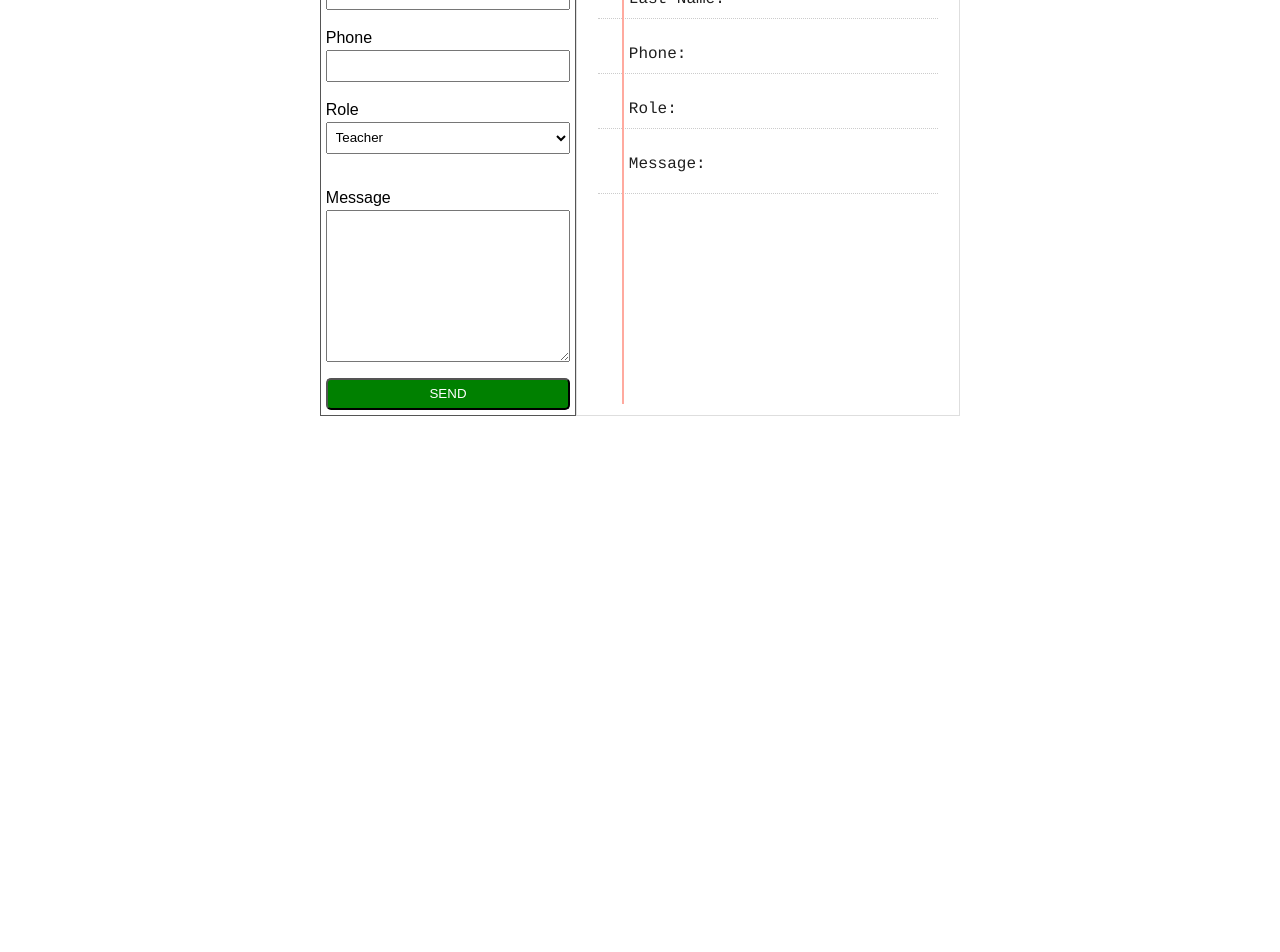
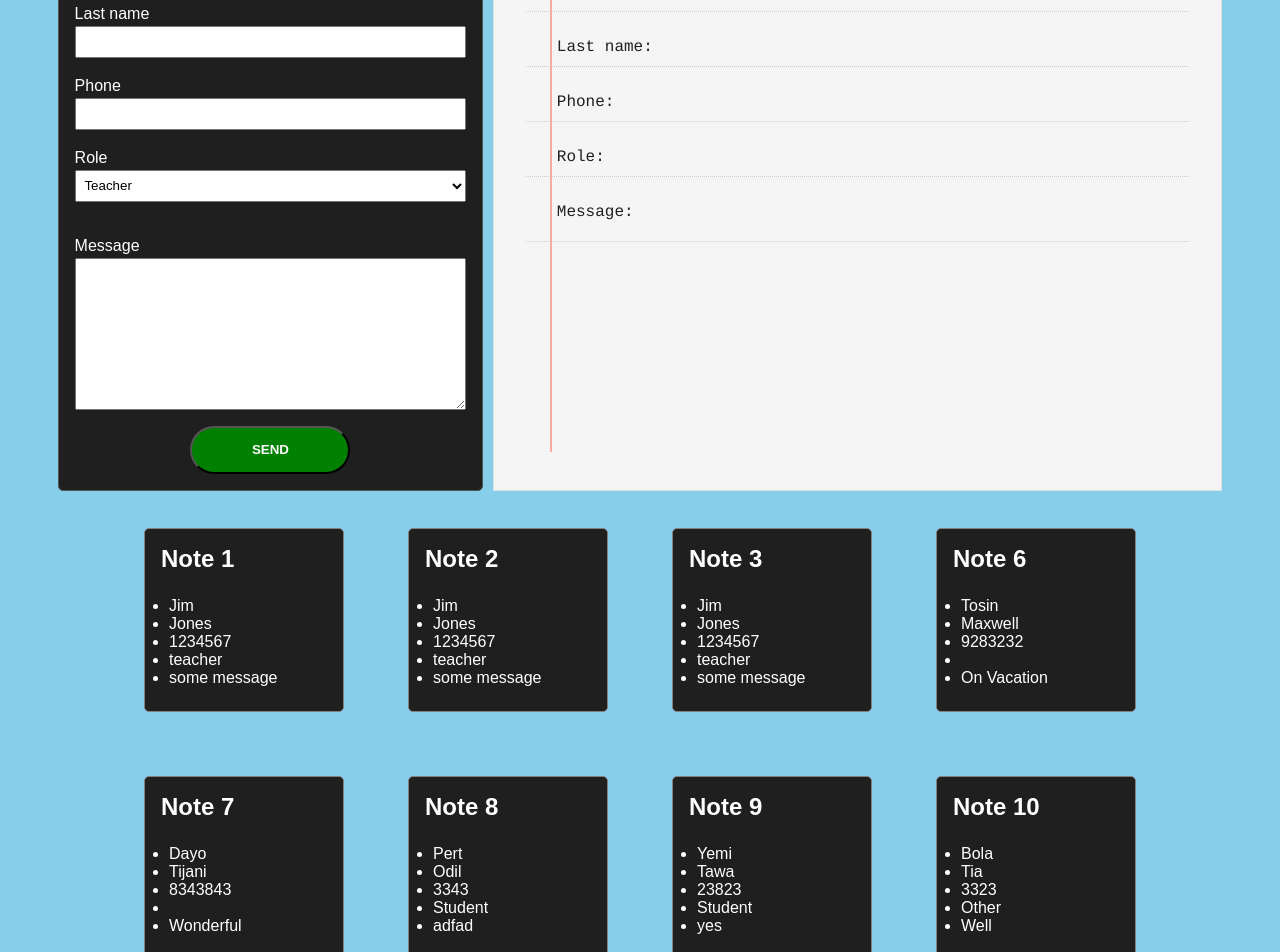
Before and after one commit to stacknatic/recipes, a React (Create React App) app: page / in a window 1280 px wide. Shown: the part 140-1092 px from the top of the page. Before the commit the page ends 800 px from the top, so only its background shows below. Built offline with nearby package versions, Linux system fonts and the light colour scheme; data requests are answered from the project's data file.

Commit message:
add note post

```diff
--- /dev/null
+++ b/db.json
@@ -0,0 +1,92 @@
+{
+  "posts": [
+    {
+      "id": 1,
+      "fname": "Jim",
+      "lname": "Jones",
+      "phone": "1234567",
+      "role": "teacher",
+      "message": "some message"
+    },
+    {
+      "id": 2,
+      "fname": "Jim",
+      "lname": "Jones",
+      "phone": "1234567",
+      "role": "teacher",
+      "message": "some message"
+    },
+    {
+      "id": 3,
+      "fname": "Jim",
+      "lname": "Jones",
+      "phone": "1234567",
+      "role": "teacher",
+      "message": "some message"
+    },
+    {
+      "fname": "Tosin",
+      "lname": "Maxwell",
+      "phone": "9283232",
+      "role": "",
+      "message": "On Vacation",
+      "id": 6
+    },
+    {
+      "id": 7,
+      "fname": "Dayo",
+      "lname": "Tijani",
+      "phone": "8343843",
+      "role": "",
+      "message": "Wonderful"
+    },
+    {
+      "id": 8,
+      "fname": "Pert ",
+      "lname": "Odil",
+      "phone": "3343",
+      "role": "Student",
+      "message": "adfad"
+    },
+    {
+      "id": 9,
+      "fname": "Yemi",
+      "lname": "Tawa",
+      "phone": "23823",
+      "role": "Student",
+      "message": "yes"
+    },
+    {
+      "fname": "Bola",
+      "lname": "Tia",
+      "phone": "3323",
+      "role": "Other",
+      "message": "Well",
+      "id": 10
+    },
+    {
+      "fname": "Tumi",
+      "lname": "Ninu",
+      "phone": "388343",
+      "role": "Student",
+      "message": "Oluko",
+      "id": 11
+    },
+    {
+      "fname": "Evander ",
+      "lname": "Holyfield",
+      "phone": "01923344",
+      "role": "Student",
+      "message": "Living la vida loca in the South of Spain.",
+      "id": 12
+    },
+    {
+      "fname": "Dami",
+      "lname": "Krane",
+      "phone": "292932",
+      "role": "Other",
+      "message": "La campaigne",
+      "id": 13
+    }
+  ]
+}
--- a/src/App.css
+++ b/src/App.css
@@ -3,14 +3,18 @@
   margin: 0;
   box-sizing: border-box;
 }
+
 .App{
   display: flex;
+  flex-wrap: wrap;
   justify-content: center;
+  margin: 2rem;
 
   /* justify-content: space-between; */
 }
 body{
   font-family:"Raleway", sans-serif;
+  background-color: skyblue;
 
 
 }
@@ -22,14 +26,21 @@ p{
   font-weight: bold;
 }
 
+form, .preview{
+  margin: 0.3rem;
+}
+
 form{
+  flex-basis: 35%;
   display: flex;
   flex-direction: column;
-  /* margin: 1rem; */
+  padding: 1rem;
   line-height: 1.5rem;
   width: 16rem;
   border: 1px solid #555;
-  padding: 0.3rem;
+  color: #fff;
+  background-color: #1f1f1f;
+  border-radius: 5px;
 
 }
 form select{
@@ -48,30 +59,28 @@ form input, select{
   font-family: inherit;
 }
 .submit-button{
-  height: 2rem;
+  height: 3rem;
   background-color: green;
   color: #fff;
-  border-radius: 5px;
-}
+  border-radius: 25px;
+  min-width: 10rem;
+  font-weight: bold;
+  margin: auto;
 
-.modal-button{
-  background-color: green;
-  padding: 0.4rem;
-  margin-right: 1rem;
-  border-radius: 5px;
 }
 
 .preview{
+  flex-basis: 60%;
   width: 24rem;
   height: auto;
-  padding: 0.3rem;
+  padding: 1rem;
 
   color: #1f1f1f;
   font-size: 16px;
-  /* padding: 0 !important; */
   font-family: courier, monospace;
   border: 1px solid #dedede;
   font-family: courier, monospace;
+  background-color: #f5f5f5;
 }
 .preview li{
   margin: 1rem;
@@ -80,7 +89,6 @@ form input, select{
   text-indent: 5px;
   height: auto;
   padding: 10px;
-  text-transform: capitalize;
 }
 
 .preview li:hover {
@@ -107,3 +115,24 @@ form input, select{
   margin: 0;
 
 }
+
+.notes{
+  flex-basis: 50%;
+  margin: 2rem;
+  border: 1px solid gray;
+  border-radius: 5px;
+  padding: 0.5rem;
+  background-color: #1f1f1f;
+  color: white;
+  min-width: 200px;
+
+
+}
+
+.notes h2{
+  text-align: unset;
+}
+
+.notes ul{
+  padding: 1rem;
+}
--- a/src/App.js
+++ b/src/App.js
@@ -1,68 +1,106 @@
-import React from 'react';
-import { Component } from 'react';
-import Preview from './Components/Preview';
+import React from "react";
+import { Component } from "react";
+import Preview from "./Components/Preview";
+import axios from "axios";
+
+import "./App.css";
+import "./Modal.css";
+import Input from "./Components/Input";
+import Modal from "./Components/Modal";
+import Notes from "./Components/Notes";
+
+class App extends Component {
+  state = {
+    showModal: false,
+    note: {
+      fname: "",
+      lname: "",
+      phone: "",
+      role: "",
+      message: ""
+    },
+    data: []
+  };
 
 
-import './App.css';
-import './Modal.css'
-import Input from './Components/Input';
-import Modal from './Components/Modal';
+  componentDidMount(){
+    axios.get("http://localhost:3015/posts/")
+    .then(response => this.setState({data: response.data }))
+
+  }
 
 
-class App extends Component{
-  state ={
-    showModal: false,
-    fname: '',
-    lname: '',
-    phone: '',
-    role: '',
-    message: ''
-  }
   modalHandler = (e) => {
-    e.preventDefault()
+    e.preventDefault();
     this.setState({
-      showModal: !this.state.showModal
-    })
-  }
+      showModal: !this.state.showModal,
+    });
+  };
 
   inputHandler = (e) => {
+    this.setState({
+      note:{
+        ...this.state.note,
+        [e.target.name]: e.target.value,
+      }
+    });
+  };
 
-    this.setState({
-      [e.target.name]: e.target.value,
-      [e.target.name]: e.target.value,
-      [e.target.name]: e.target.value,
-      [e.target.name]: e.target.value,
-      [e.target.name]: e.target.value,
-      [e.target.name]: e.target.value
+  submitHandler = () => {
+      axios.post("http://localhost:3015/posts/", this.state.note )
+      .then(response => console.log('response',  response))
+      .catch(error => console.log('error', error))
+      this.setState({
+        showModal: false,
+        note: {
+          fname: '',
+          lname: '',
+          phone: '',
+          role: '',
+          message: ''
+        },
+      })
+      // axios.get('http://localhost:4001/posts/').then(response => this.setState({ data: response.data }))
+
+  }
 
 
 
+  render() {
+    console.log('new data: ' + this.state.data)
 
-    });
-  }
-  render(){
+    const Results = () => {
+      const notes = this.state.data.map((note) => {
+        return (
+          <div key={note.id}>
+            <Notes
+              id={note.id}
+              fname={note.fname}
+              lname={note.lname}
+              phone={note.phone}
+              role={note.role}
+              message={note.message}
+            />
+          </div>
+        );
+      });
+      return notes;
+    };
 
     return (
-
       <div className="App">
-
-        <Input
-        submit = {this.modalHandler}
-        inputHandler = {this.inputHandler}
-
+        <Input submit={this.modalHandler} inputHandler={this.inputHandler} />
+        <Preview
+          {...this.state.note}
         />
-        <Preview
-        fname={this.state.fname}
-        lname={this.state.lname}
-        phone={this.state.phone}
-        role={this.state.role}
-        message={this.state.message}
-
-
-        />
-        {this.state.showModal && <Modal click={this.modalHandler} />}
-        {/* <Modal /> */}
-
+        {this.state.showModal && (
+          <Modal
+          click={this.modalHandler}
+          {...this.state.note}
+          submitHandler = {this.submitHandler}
+          />
+          )}
+        <Results />
       </div>
     );
   }
--- a/src/Components/Input.jsx
+++ b/src/Components/Input.jsx
@@ -5,19 +5,19 @@ const Input = (props) => {
             <form onSubmit={props.submit}>
 
                 <label htmlFor="fname">First name</label>
-                <input type="text" id='fname' name='fname'onInput={(e) => props.inputHandler(e)}/>
+                <input type="text" id='fname' name='fname'onInput={props.inputHandler}/>
                 <label htmlFor="lname">Last name</label>
-                <input type="text" id='lname' name='lname'onInput={(e) => props.inputHandler(e)}/>
+                <input type="text" id='lname' name='lname'onInput={props.inputHandler}/>
                 <label htmlFor="phone">Phone</label>
-                <input type="number" id='phone' name='phone' onInput={(e) => props.inputHandler(e)}/>
+                <input type="number" id='phone' name='phone' onInput={props.inputHandler}/>
                 <label htmlFor="role">Role</label>
-                <select name="role" id="role" onChange={(name, e) => props.inputHandler(name, e)}>
+                <select name="role" id="role" onChange={props.inputHandler}>
                 <option value="Teacher">Teacher</option>
                 <option value="Student">Student</option>
                 <option value="Other">Other</option>
                 </select>
                 <label htmlFor="message">Message</label>
-                <textarea name="message" id="message" cols="30" rows="10" onChange={(e) => props.inputHandler(e)}></textarea>
+                <textarea name="message" id="message" cols="30" rows="10" onChange={props.inputHandler}></textarea>
                 <input className="submit-button" type="submit" value="SEND"/>
             </form>
 
--- a/src/Components/Modal.jsx
+++ b/src/Components/Modal.jsx
@@ -3,19 +3,19 @@ import React from 'react';
 
 const Modal = (props) => {
     return(
-      <div class="modal-container">
-      <div class="modal-box">
-        <span class="modal-close-button" onClick={props.click}>x</span>
+      <div className="modal-container">
+      <div className="modal-box">
+        <span className="modal-close-button" onClick={props.click}>x</span>
         <h2 id="modal-heading">This is your note:</h2>
-        <p class="feedback"></p>
+        <p className="feedback"></p>
         <div>
             <p className="fnameview">First name: {props.fname}</p>
             <p className='lnameview'>Last name: {props.lname}</p>
             <p className='phoneview'>Phone: {props.phone}</p>
             <p className='roleview'>Role: {props.role}</p>
             <p className='messageview'>Message: {props.message}</p>
-            <button className='modal-button'>YES, I AM SURE</button>
-            <span>NO, I DON'T WANT TO POST IT</span>
+            <button className='modal-button' onClick={props.submitHandler}>YES, I AM SURE</button>
+            <button className="cancel" onClick={props.click}>NO, I DON'T WANT TO POST IT</button>
 
         </div>
       </div>
--- /dev/null
+++ b/src/Components/Notes.js
@@ -0,0 +1,20 @@
+import React from 'react';
+
+const Notes = (props) => {
+    return(
+        <div className='notes'>
+            <h2>Note {props.id}</h2>
+            <ul>
+
+            <li>{props.fname}</li>
+            <li>{props.lname}</li>
+            <li>{props.phone}</li>
+            <li>{props.role}</li>
+            <li>{props.message}</li>
+            </ul>
+        </div>
+    )
+
+};
+
+export default Notes
--- a/src/Components/Preview.jsx
+++ b/src/Components/Preview.jsx
@@ -4,7 +4,7 @@ const Preview = (props) => {
     return(
         <div className="preview">
         <h2>Preview</h2>
-        <div class="lines"></div>
+        <div className="lines"></div>
 
         <ul>
         <li className="fnameview">First name: {props.fname}</li>
--- a/src/Modal.css
+++ b/src/Modal.css
@@ -2,24 +2,10 @@
     background-color: rgba(0, 0, 0, 0.8);
     width: 100%;
     height: 100%;
-    position: absolute;
+    position: fixed;
+    top: 0;
 
 
-    display: flex;
-    justify-content: center;
-    align-items: center;
-
-
-}
-
-.modal-container.visible {
-    background-color: rgba(0, 0, 0, 0.8);
-    width: 100%;
-    height: 100%;
-    /* position: fixed; */
-    top: 0;
-    left: 0;
-    z-index: 1;
     display: flex;
     justify-content: center;
     align-items: center;
@@ -50,3 +36,16 @@
     font-size: 1.3rem;
     font-weight: bold;
 }
+
+.modal-button{
+    background-color: green;
+    padding: 0.4rem;
+    margin-right: 1rem;
+    border-radius: 5px;
+  }
+.cancel{
+    background-color: #fff;
+    padding: 0.4rem;
+    margin-right: 1rem;
+    border-radius: 5px;
+}
```
Also changed, not shown: package.json (+6 -1 lines), 1 other file (tests, documents, lock files or other folders).
